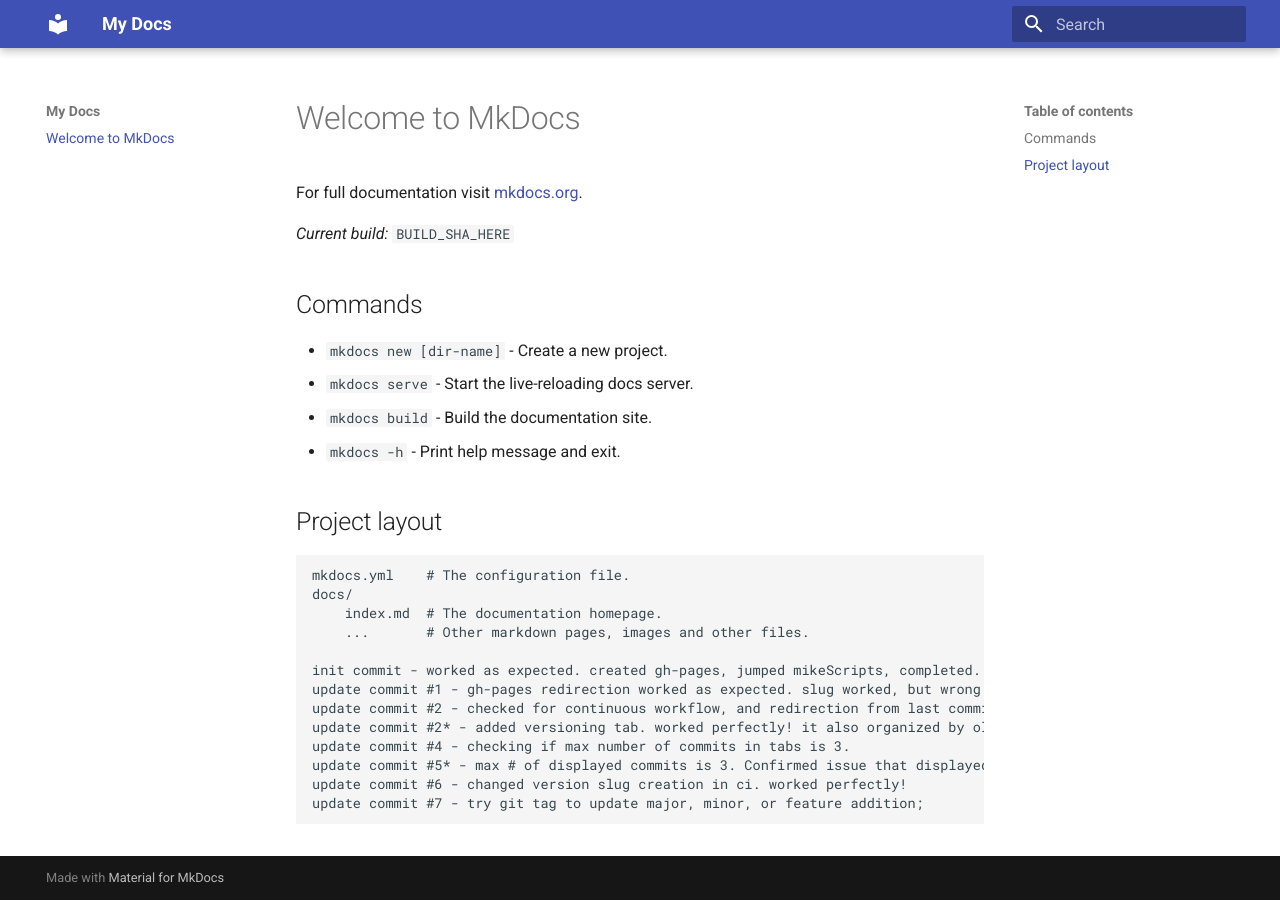
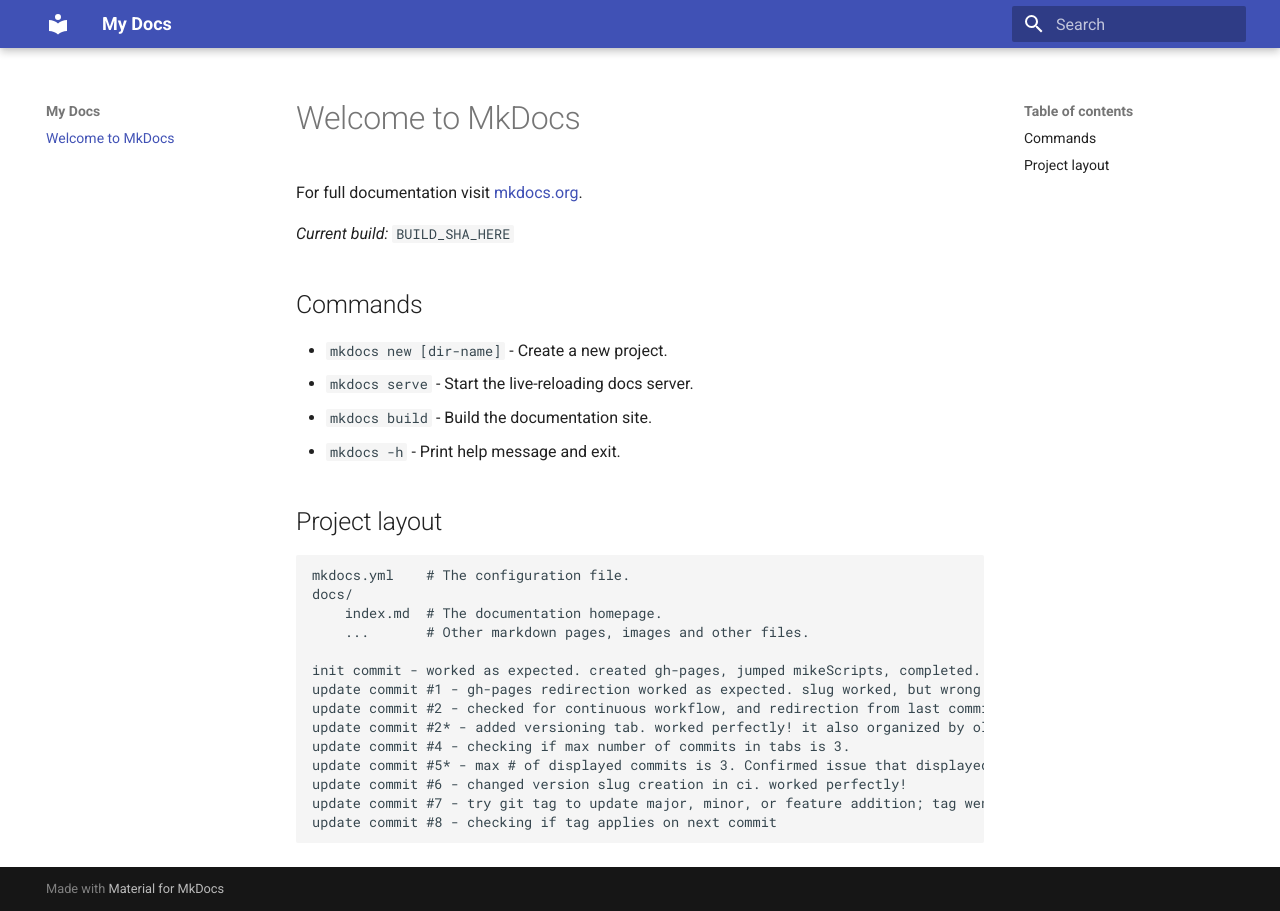
Before and after one commit to mateusloubach/docs, an MkDocs documentation site: the page built from documentation/docs/index.md, in a window 1280 px wide. Built offline with MkDocs 1.6.1 and Material for MkDocs 9.7.7, drawn with Linux system fonts in a browser that asks for light colours; the version menu is left out.

Commit message:
update commit #8

```diff
--- a/documentation/docs/index.md
+++ b/documentation/docs/index.md
@@ -25,4 +25,5 @@
     update commit #4 - checking if max number of commits in tabs is 3.
     update commit #5* - max # of displayed commits is 3. Confirmed issue that displayed only 3 items.
     update commit #6 - changed version slug creation in ci. worked perfectly!
-    update commit #7 - try git tag to update major, minor, or feature addition;
+    update commit #7 - try git tag to update major, minor, or feature addition; tag went, but wasn't added to version;
+    update commit #8 - checking if tag applies on next commit
```
